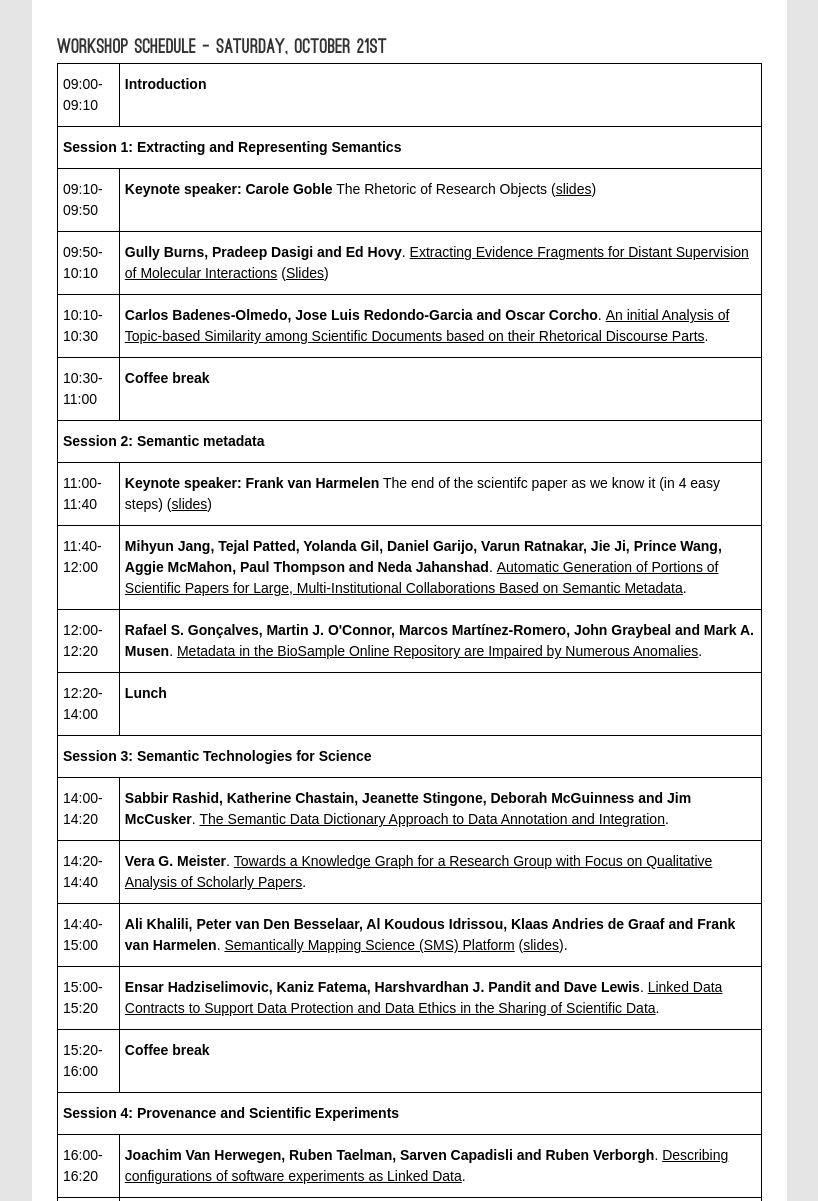
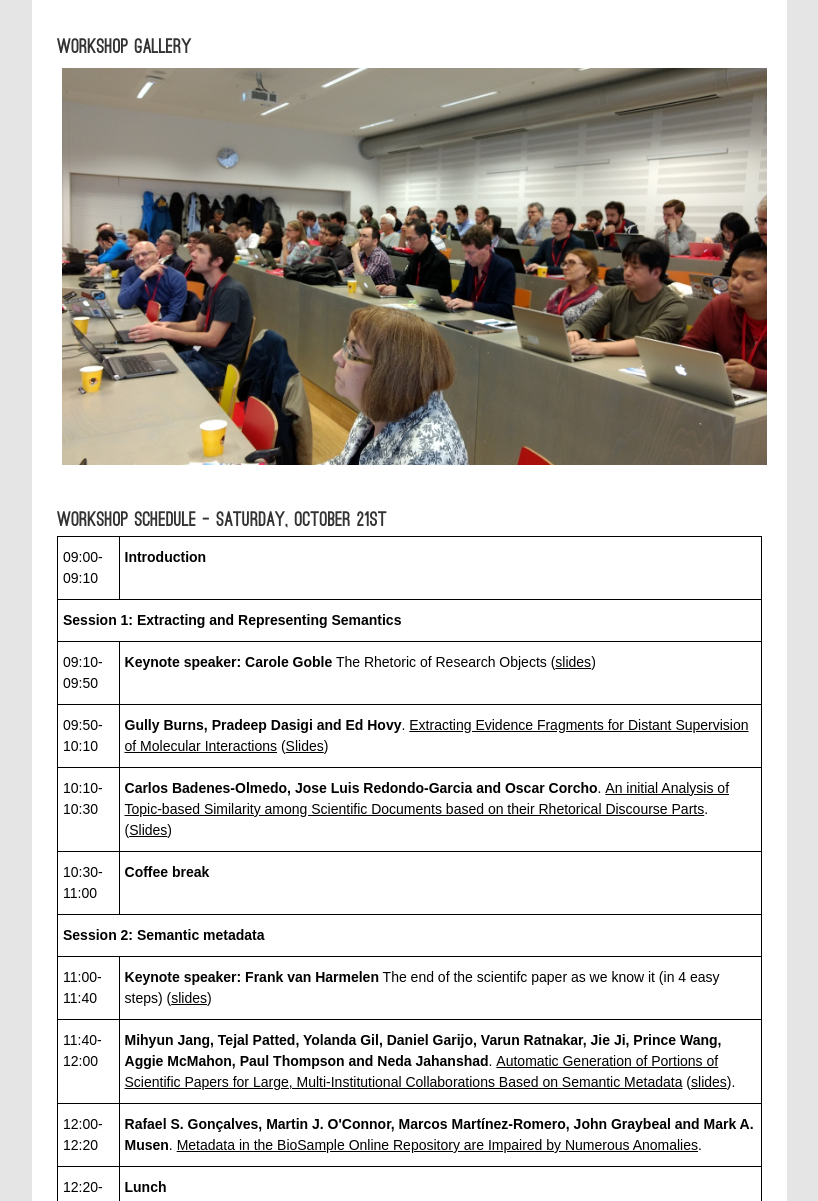
Before and after one commit to semSci/semSci2017, a plain HTML site: page index.html in a window 1280 px wide. Shown: the part 1200-2401 px from the top of the page, without its empty margins (338-1156 px from the left). Drawn offline with Linux system fonts and the light colour scheme.

Commit message:
Updated slides, presentations and the workshop gallery

```diff
--- a/index.html
+++ b/index.html
@@ -32,6 +32,7 @@
      <ul id="navigation">
        <li><a href="#home" class="active">SemSci2017</a></li>
 		   <li class="peque"><a href="#topic">Topics of Interest</a></li>
+           <li class="peque"><a href="#gallery">Workshop gallery</a></li>
            <li class="peque"><a href="#schedule">Workshop schedule</a></li>
 		   <li class="peque"><a href="#submission">Submission</a></li>
 		   <li class="peque"><a href="#dates">Important Dates</a></li>
@@ -97,6 +98,14 @@
 </div>
 </div>
 
+<div class="page" id="gallery">
+<div class="page_content">
+<h4 class="blue"> Workshop Gallery</h4>
+<img src="images/semsci2017.jpg" width="100%"/>
+<div class="clear"> </div>
+</div>
+</div>
+
 <div class="page" id="schedule">
 <div class="page_content">
 <h4 class="blue"> Workshop schedule - Saturday, October 21st</h4>
@@ -120,7 +129,7 @@
   </tr>
   <tr>
     <td class="tg-yw4l">10:10-10:30</td>
-    <td class="tg-yw4l"><strong>Carlos Badenes-Olmedo, Jose Luis Redondo-Garcia and Oscar Corcho</strong>. <a href="http://ceur-ws.org/Vol-1931/paper-03.pdf">An initial Analysis of Topic-based Similarity among Scientific Documents based on their Rhetorical Discourse Parts</a>.</td>
+    <td class="tg-yw4l"><strong>Carlos Badenes-Olmedo, Jose Luis Redondo-Garcia and Oscar Corcho</strong>. <a href="http://ceur-ws.org/Vol-1931/paper-03.pdf">An initial Analysis of Topic-based Similarity among Scientific Documents based on their Rhetorical Discourse Parts</a>. (<a href="https://www.slideshare.net/ocorcho/an-initial-analysis-of-topicbased-similarity-among-scientific-documents-based-on-their-rhetorical-discourse-parts">Slides</a>)</td>
   </tr>
   <tr>
     <td class="tg-yw4l">10:30-11:00</td>
@@ -135,7 +144,7 @@
   </tr>
   <tr>
     <td class="tg-yw4l">11:40-12:00</td>
-    <td class="tg-yw4l"><strong>Mihyun Jang, Tejal Patted, Yolanda Gil, Daniel Garijo, Varun Ratnakar, Jie Ji, Prince Wang, Aggie McMahon, Paul Thompson and Neda Jahanshad</strong>. <a href="http://ceur-ws.org/Vol-1931/paper-09.pdf">Automatic Generation of Portions of Scientific Papers for Large, Multi-Institutional Collaborations Based on Semantic Metadata</a>.</td>
+    <td class="tg-yw4l"><strong>Mihyun Jang, Tejal Patted, Yolanda Gil, Daniel Garijo, Varun Ratnakar, Jie Ji, Prince Wang, Aggie McMahon, Paul Thompson and Neda Jahanshad</strong>. <a href="http://ceur-ws.org/Vol-1931/paper-09.pdf">Automatic Generation of Portions of Scientific Papers for Large, Multi-Institutional Collaborations Based on Semantic Metadata</a> (<a href="presentations/enigma.pdf">slides</a>).</td>
   </tr>
   <tr>
     <td class="tg-yw4l">12:00-12:20</td>
@@ -150,12 +159,12 @@
   </tr>
   <tr>
     <td class="tg-yw4l">14:00-14:20</td>
-    <td class="tg-yw4l"><strong>Sabbir Rashid, Katherine Chastain, Jeanette Stingone, Deborah McGuinness and Jim McCusker</strong>. <a href="http://ceur-ws.org/Vol-1931/paper-07.pdf">The Semantic Data Dictionary Approach to Data Annotation and Integration</a>.</td>
+    <td class="tg-yw4l"><strong>Sabbir Rashid, Katherine Chastain, Jeanette Stingone, Deborah McGuinness and Jim McCusker</strong>. <a href="http://ceur-ws.org/Vol-1931/paper-07.pdf">The Semantic Data Dictionary Approach to Data Annotation and Integration</a> (<a href="presentations/rashid.pdf">slides</a>).</td>
 
   </tr>
   <tr>
     <td class="tg-yw4l">14:20-14:40</td>
-    <td class="tg-yw4l"><strong>Vera G. Meister</strong>. <a href="http://ceur-ws.org/Vol-1931/paper-10.pdf">Towards a Knowledge Graph for a Research Group with Focus on Qualitative Analysis of Scholarly Papers</a>.</td>
+    <td class="tg-yw4l"><strong>Vera G. Meister</strong>. <a href="http://ceur-ws.org/Vol-1931/paper-10.pdf">Towards a Knowledge Graph for a Research Group with Focus on Qualitative Analysis of Scholarly Papers</a> (<a href="presentations/meister.pdf">Slides</a>)</td>
   </tr>
   <tr>
     <td class="tg-yw4l">14:40-15:00</td>
@@ -183,7 +192,7 @@
   </tr>
   <tr>
     <td class="tg-yw4l">16:40-17:20</td>
-    <td class="tg-yw4l"><strong>Keynote speaker: Silvio Peroni </strong>The open citations revolution</td>
+    <td class="tg-yw4l"><strong>Keynote speaker: Silvio Peroni </strong>The open citations revolution (<a href="https://w3id.org/people/essepuntato/presentations/the-open-citations-revolution.html">slides</a>)</td>
   </tr>
 
 </table>
@@ -237,7 +246,7 @@ But first, some baby steps before we get carried away with a new vision of schol
 Research Objects (http://researchobject.org/) is a framework by which the many, nested and contributed components of research can be packaged together in a systematic way, and their context, provenance and relationships richly described. The brave new world of containerisation provides the containers and Linked Data provides the metadata framework for the container manifest construction and profiles. It’s not just theory, but also in practice with examples in Systems Biology modelling, Bioinformatics computational workflows, and Health Informatics data exchange. I’ll talk about why and how we got here, the framework and examples, and what we need to do.
 </li>
 <li><a href="http://www.cs.vu.nl/~frank.van.harmelen/">Frank van Harmelen </a>, VU University Amsterdam. Title: <strong>The end of the scientifc paper as we know it (in 4 easy steps)</strong> (<a href="https://www.slideshare.net/Frank.van.Harmelen/the-end-of-the-scientific-paper-as-we-know-it-or-not">slides</a>).</li>
-<li><a href="http://www.essepuntato.it/" target="_blank">Silvio Peroni</a>, University of Bologna. Title: <strong>The open citations revolution</strong>. Citations are the primary tool to acknowledge others’ prior work on a particular topic. They enable one to find key publications within a particular field, and are used also for research purposes – e.g. people working in Bibliometrics, Informetrics, and Scientometrics use them for analysing the complex relationships that exist within huge networks of citations of scholarly works. In addition, citation data are important for the assessment of the quality of research by means of metrics and indicators calculated from citation databases. However, the cruel reality is that citations have been locked up in close silos for years, and often they can only be accessed by paying significant subscription fees.
+<li><a href="http://www.essepuntato.it/" target="_blank">Silvio Peroni</a>, University of Bologna. Title: <strong>The open citations revolution</strong> (<a href="https://w3id.org/people/essepuntato/presentations/the-open-citations-revolution.html">slides</a>). Citations are the primary tool to acknowledge others’ prior work on a particular topic. They enable one to find key publications within a particular field, and are used also for research purposes – e.g. people working in Bibliometrics, Informetrics, and Scientometrics use them for analysing the complex relationships that exist within huge networks of citations of scholarly works. In addition, citation data are important for the assessment of the quality of research by means of metrics and indicators calculated from citation databases. However, the cruel reality is that citations have been locked up in close silos for years, and often they can only be accessed by paying significant subscription fees.
 But the scenario is quickly changing. In the past years, several initiatives (I4OC, OpenCitations, WikiCite, Springer Nature SciGraph, etc.) have started to promote the availability of open citation data. In this talk I will introduce some of the main significative efforts in the area, focusing on the way Semantic Publishing technologies have been used and adopted for enabling a FAIR publication of open citation data.</li>
 
 </ul>
@@ -299,7 +308,7 @@ But the scenario is quickly changing. In the past years, several initiatives (I4
 <li><strong>Rafael S Gonçalves, Martin J. O'Connor, Marcos Martínez-Romero, John Graybeal and Mark A. Musen</strong>. Metadata in the BioSample Online Repository are Impaired by Numerous Anomalies (<a href=" https://arxiv.org/abs/1708.01286">link</a>, <a href="openReview/Paper9Reviews.txt">reviews</a>)</li>
 <li><strong>Ensar Hadziselimovic, Kaniz Fatema, Harshvardhan J. Pandit and Dave Lewis</strong>. Linked Data Contracts to Support Data Protection and Data Ethics in the Sharing of Scientific Data (<a href="openReview/SemSci_2017_paper_11.pdf">link</a>, <a href="openReview/Paper11Reviews.txt">reviews</a>)</li>
 <li><strong>Ali Khalili, Peter van Den Besselaar, Al Koudous Idrissou, Klaas Andries de Graaf and Frank van Harmelen</strong>. Semantically Mapping Science (SMS) Platform (<a href="openReview/SemSci_2017_paper_2.pdf">link</a>, <a href="openReview/Paper2Reviews.txt">reviews</a>)</li>
-<li><strong>Carlos Badenes-Olmedo, Jose Luis Redondo-Garcia and Oscar Corcho</strong>. An initial Analysis of Topic-based Similarity among Scientific Documents based on their Rhetorical Discourse Parts (<a href="openReview/SemSci_2017_paper_4.pdf">link</a>, <a href="openReview/Paper4Reviews.txt">reviews</a>)</li>
+<li><strong>Carlos Badenes-Olmedo, Jose Luis Redondo-Garcia and Oscar Corcho</strong>. An initial Analysis of Topic-based Similarity among Scientific Documents based on their Rhetorical Discourse Parts (<a href="openReview/SemSci_2017_paper_4.pdf">link</a>, <a href="openReview/Paper4Reviews.txt">reviews</a>), (<a href="https://www.slideshare.net/ocorcho/an-initial-analysis-of-topicbased-similarity-among-scientific-documents-based-on-their-rhetorical-discourse-parts">slides</a>)</li>
 </ul>
 </div>
 </div>
@@ -309,16 +318,16 @@ But the scenario is quickly changing. In the past years, several initiatives (I4
 <h4  class="blue">Accepted Papers</h4>
 <p>The proceedings for the workshop are avilable at <a href="http://ceur-ws.org/Vol-1931/">http://ceur-ws.org/Vol-1931/</a></p>
 <ul class="sublist2">
-<li><strong>Vera G. Meister</strong>. Towards a Knowledge Graph for a Research Group with Focus on Qualitative Analysis of Scholarly Papers.</li>
+<li><strong>Vera G. Meister</strong>. Towards a Knowledge Graph for a Research Group with Focus on Qualitative Analysis of Scholarly Papers. (<a href="presentations/meister.pdf">Slides</a>)</li>
 <li><strong>Joachim Van Herwegen, Ruben Taelman, Sarven Capadisli and Ruben Verborgh</strong>. Describing configurations of software experiments as Linked Data.</li>
 <li><strong>Ben De Meester, Anastasia Dimou, Ruben Verborgh and Erik Mannens</strong>.  Detailed Provenance Capture of Data Processing.</li>
-<li><strong>Sabbir Rashid, Katherine Chastain, Jeanette Stingone, Deborah McGuinness and Jim McCusker</strong>. The Semantic Data Dictionary Approach to Data Annotation and Integration.</li>
+<li><strong>Sabbir Rashid, Katherine Chastain, Jeanette Stingone, Deborah McGuinness and Jim McCusker</strong>. The Semantic Data Dictionary Approach to Data Annotation and Integration. (<a href="presentations/rashid.pdf">Slides</a>)</li>
 <li><strong>Rafael S Gonçalves, Martin J. O'Connor, Marcos Martínez-Romero, John Graybeal and Mark A. Musen</strong>. Metadata in the BioSample Online Repository are Impaired by Numerous Anomalies.</li>
 <li><strong>Ensar Hadziselimovic, Kaniz Fatema, Harshvardhan J. Pandit and Dave Lewis</strong>. Linked Data Contracts to Support Data Protection and Data Ethics in the Sharing of Scientific Data.</li>
 <li><strong>Ali Khalili, Peter van Den Besselaar, Al Koudous Idrissou, Klaas Andries de Graaf and Frank van Harmelen</strong>. Semantically Mapping Science (SMS) Platform.</li>
 <li><strong>Carlos Badenes-Olmedo, Jose Luis Redondo-Garcia and Oscar Corcho</strong>. An initial Analysis of Topic-based Similarity among Scientific Documents based on their Rhetorical Discourse Parts.</li>
-<li><strong>Mihyun Jang, Tejal Patted, Yolanda Gil, Daniel Garijo, Varun Ratnakar, Jie Ji, Prince Wang, Aggie McMahon, Paul Thompson and Neda Jahanshad</strong>. Automatic Generation of Portions of Scientific Papers for Large Multi-Institutional Collaborations Based on Semantic Metadata.</li>
-<li><strong>Gully Burns, Pradeep Dasigi and Ed Hovy</strong>. Extracting Evidence Fragments for Distant Supervision of Molecular Interactions.</li>
+<li><strong>Mihyun Jang, Tejal Patted, Yolanda Gil, Daniel Garijo, Varun Ratnakar, Jie Ji, Prince Wang, Aggie McMahon, Paul Thompson and Neda Jahanshad</strong>. Automatic Generation of Portions of Scientific Papers for Large Multi-Institutional Collaborations Based on Semantic Metadata. (<a href="presentations/enigma.pdf">Slides</a>)</li>
+<li><strong>Gully Burns, Pradeep Dasigi and Ed Hovy</strong>. Extracting Evidence Fragments for Distant Supervision of Molecular Interactions. (<a href="presentations/semsci2017-burns-final.pptx">Slides</a>)</li>
 </ul>
 </div>
 </div>
```
Also changed, not shown: images/dani.png (deleted), images/jun.jpg (deleted), images/semsci2017.jpg (added), images/tk.jpg (deleted), images/tobias.jpg (deleted), images/willem.jpg (deleted), 3 other files.
